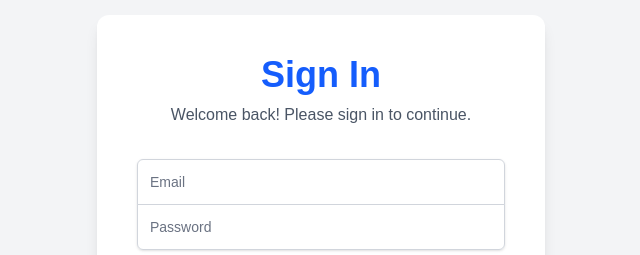
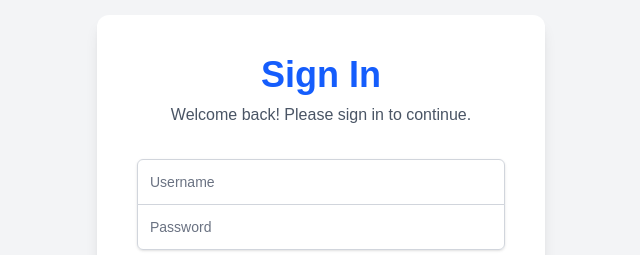
Before and after one commit to SantinoGiordano/WoordleFrontend, a Next.js app: page /login in a window 1280 px wide. Shown: the part 122-377 px from the top of the page, without its empty margins (319-959 px from the left). Built offline with nearby package versions, Linux system fonts and the light colour scheme.

Commit message:
added backend for login

```diff
--- a/app/(root)/(auth)/login/page.tsx
+++ b/app/(root)/(auth)/login/page.tsx
@@ -1,9 +1,11 @@
-'use client';
+"use client";
 import Link from "next/link";
 import { useState } from "react";
+import { useRouter } from "next/navigation";
 
 export default function SignIn() {
-  const [email, setEmail] = useState("");
+  const router = useRouter();
+  const [username, setUsername] = useState("");
   const [password, setPassword] = useState("");
   const [isLoading, setIsLoading] = useState(false);
   const [message, setMessage] = useState("");
@@ -12,15 +14,37 @@ export default function SignIn() {
     e.preventDefault();
     setIsLoading(true);
     setMessage("");
-    // Simulate API call
-    setTimeout(() => {
+
+    try {
+      const res = await fetch("http://localhost:8080/api/login", {
+        method: "POST",
+        headers: { "Content-Type": "application/json" },
+        body: JSON.stringify({
+          username, // ✅ backend expects this
+          password,
+        }),
+      });
+
+      const data = await res.json();
+
+      if (res.status === 404) {
+        router.push("/register");
+        return;
+      }
+
+      if (!res.ok) {
+        setMessage(data.error || "Login failed");
+      } else {
+        setMessage("Signed in successfully!");
+        // Save username in localStorage
+        localStorage.setItem("username", data.username);
+        router.push("/homePage");
+      }
+    } catch (err) {
+      setMessage("Server error, please try again later.");
+    } finally {
       setIsLoading(false);
-      if (email === "test@example.com" && password === "password") {
-        setMessage("Signed in successfully!");
-      } else {
-        setMessage("Invalid email or password.");
-      }
-    }, 1200);
+    }
   };
 
   return (
@@ -36,22 +60,24 @@ export default function SignIn() {
         </div>
         <form className="mt-8 space-y-6" onSubmit={handleSignIn}>
           <div className="rounded-md shadow-sm -space-y-px">
+
             <div>
-              <label htmlFor="email" className="sr-only">
-                Email
+              <label htmlFor="username" className="sr-only">
+                Username
               </label>
               <input
-                id="email"
-                name="email"
-                type="email"
+                id="username"
+                name="username"
+                type="text"
                 required
                 className="relative block w-full px-3 py-3 border border-gray-300 placeholder-gray-500 text-gray-900 rounded-t-md focus:outline-none focus:ring-blue-500 focus:border-blue-500 focus:z-10 sm:text-sm"
-                placeholder="Email"
-                value={email}
-                onChange={(e) => setEmail(e.target.value)}
+                placeholder="Username"
+                value={username}
+                onChange={(e) => setUsername(e.target.value)}
                 disabled={isLoading}
               />
             </div>
+
             <div>
               <label htmlFor="password" className="sr-only">
                 Password
@@ -69,6 +95,7 @@ export default function SignIn() {
               />
             </div>
           </div>
+
 
           <div>
             <button
@@ -123,6 +150,7 @@ export default function SignIn() {
           </div>
         )}
 
+
         <div className="flex items-center justify-between">
           <div className="text-sm">
             <Link
```
